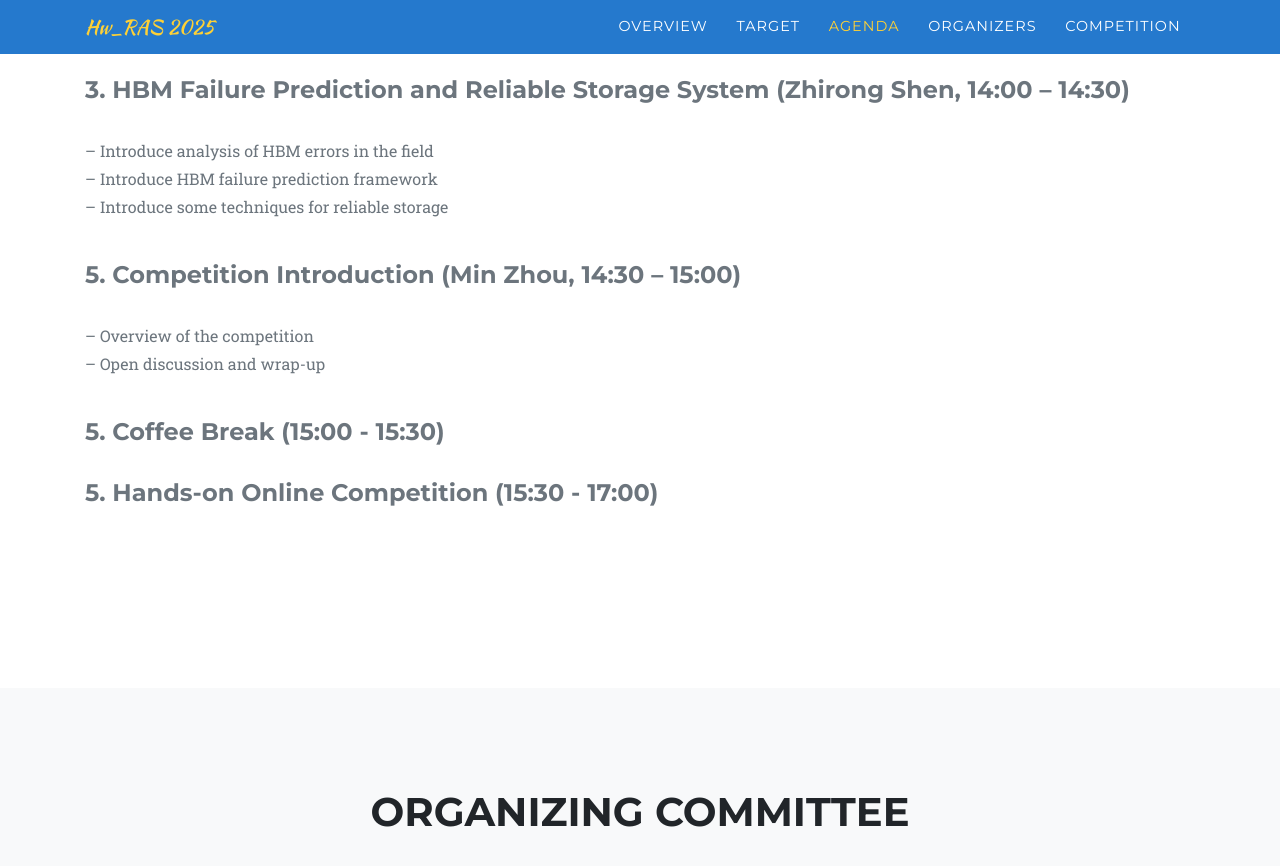
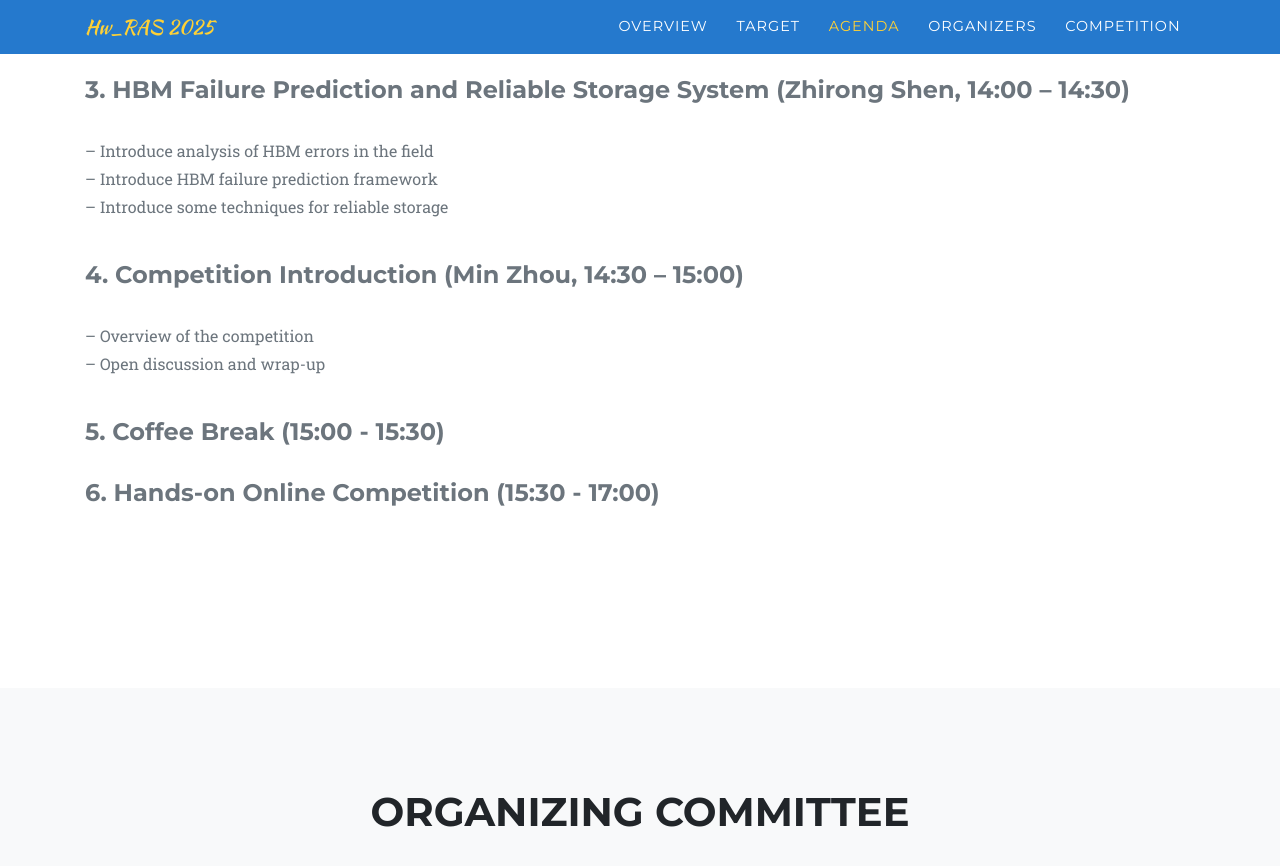
Before and after one commit to hwcloud-RAS/HW_RAS-tutorial-HPCA-2025.github.io, a Jekyll site: the page built from index.md, in a window 1280 px wide and 900 px high, scrolled down 2546 px. Shown: the top 866 px of the window. Built offline with Jekyll 4.4.1, drawn with Linux system fonts in a browser that asks for light colours; some web fonts are replaced.

Commit message:
Update Agenda

```diff
--- a/_includes/agenda.html
+++ b/_includes/agenda.html
@@ -21,11 +21,11 @@
         <p>– Introduce analysis of HBM errors in the field
           – Introduce HBM failure prediction framework
           – Introduce some techniques for reliable storage</p>
-        <h4 id="competition-highlights-min-zhou-and-invited-participants-60-min">5. Competition Introduction (Min Zhou, 14:30 – 15:00)</h4>
+        <h4 id="competition-highlights-min-zhou-and-invited-participants-60-min">4. Competition Introduction (Min Zhou, 14:30 – 15:00)</h4>
         <p>– Overview of the competition
           – Open discussion and wrap-up</p>
         <h4 id="coffee-break">5. Coffee Break (15:00 - 15:30)</h4>
-        <h4 id="hands-on-online-competition">5. Hands-on Online Competition (15:30 - 17:00)</h4>
+        <h4 id="hands-on-online-competition">6. Hands-on Online Competition (15:30 - 17:00)</h4>
 
       </div>
     </div>
```
